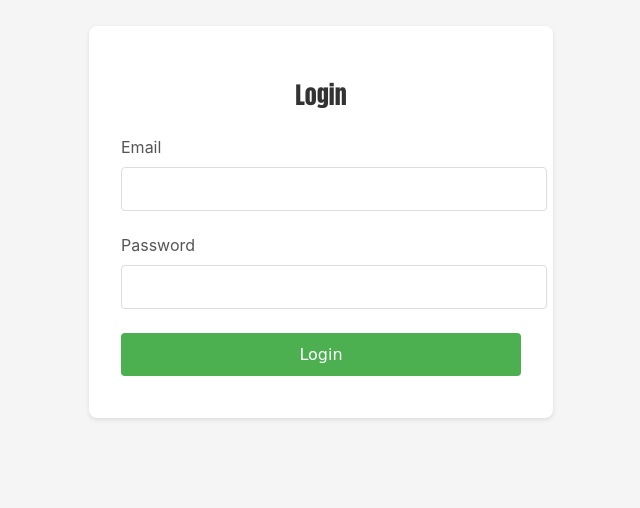
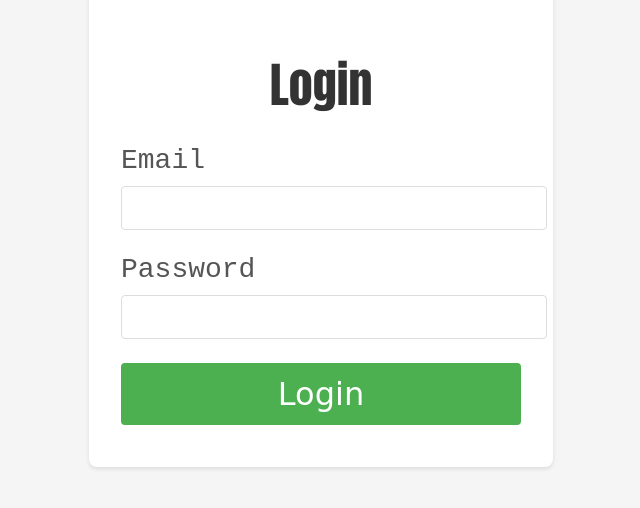
Before and after one commit to Druidmin/attendancesystem, a React (Create React App) app in the folder attendancesystem/: page / in a window 1280 px wide. Shown: the part 178-686 px from the top of the page, without its empty margins (319-959 px from the left). Built offline with nearby package versions, Linux system fonts and the light colour scheme.

Commit message:
Updated Login.css
Resized text and added a new font.

```diff
--- a/attendancesystem/src/components/Login.css
+++ b/attendancesystem/src/components/Login.css
@@ -19,6 +19,7 @@
   text-align: center;
   color: #333;
   margin-bottom: 1.5rem;
+  font-size: 3rem;
 }
 
 .form-group {
@@ -29,6 +30,8 @@
   display: block;
   margin-bottom: 0.5rem;
   color: #555;
+  font-family: 'Courier New';
+  font-size: 1.75rem;
 }
 
 .form-group input {
@@ -57,7 +60,7 @@
   color: white;
   border: none;
   border-radius: 4px;
-  font-size: 1rem;
+  font-size: 2rem;
   cursor: pointer;
   transition: background-color 0.3s;
 }
```
